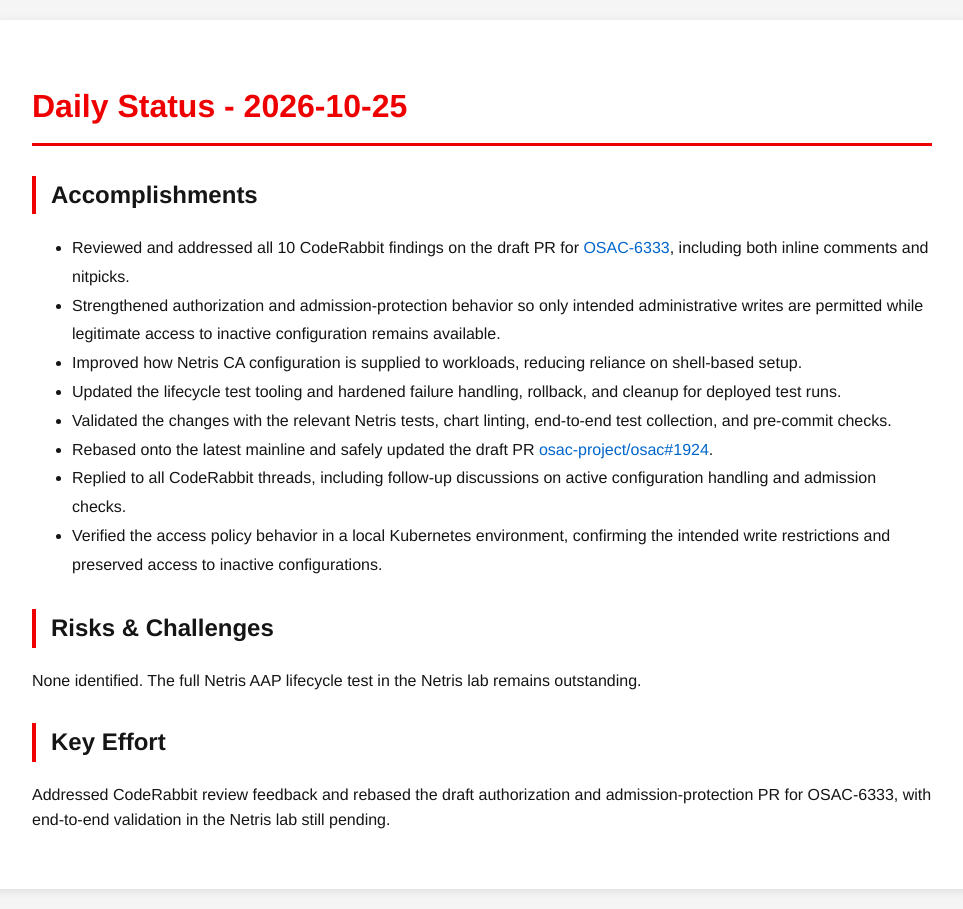
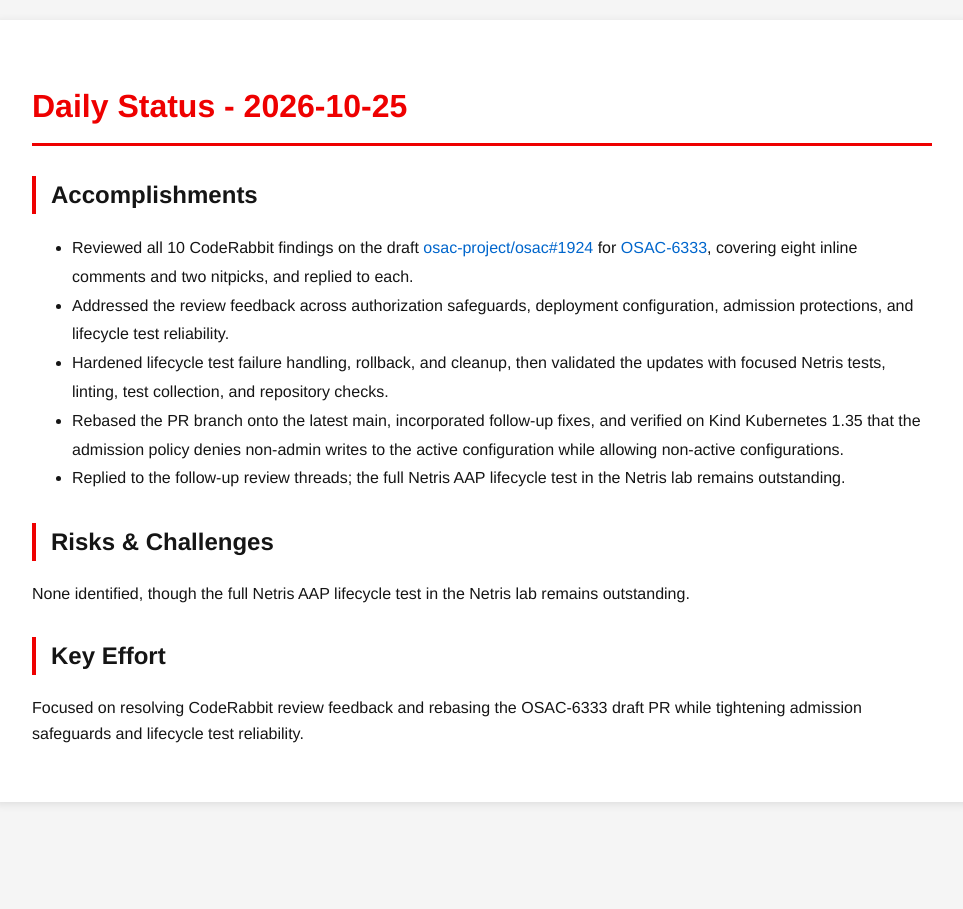
Before and after one commit to tzvatot/daily-status, a Jekyll site: the page built from 2026-10-25.md, in a window 1280 px wide. Shown: the whole page, without its empty margins (158-1121 px from the left). Built offline with Jekyll 4.4.1, drawn with Linux system fonts in a browser that asks for light colours.

Commit message:
Daily status update - 2026-10-25

```diff
--- a/2026-10-25.md
+++ b/2026-10-25.md
@@ -7,17 +7,14 @@
 # Daily Status - 2026-10-25
 
 ## Accomplishments
-- Reviewed and addressed all 10 CodeRabbit findings on the draft PR for [OSAC-6333](https://redhat.atlassian.net/browse/OSAC-6333), including both inline comments and nitpicks.
-- Strengthened authorization and admission-protection behavior so only intended administrative writes are permitted while legitimate access to inactive configuration remains available.
-- Improved how Netris CA configuration is supplied to workloads, reducing reliance on shell-based setup.
-- Updated the lifecycle test tooling and hardened failure handling, rollback, and cleanup for deployed test runs.
-- Validated the changes with the relevant Netris tests, chart linting, end-to-end test collection, and pre-commit checks.
-- Rebased onto the latest mainline and safely updated the draft PR [osac-project/osac#1924](https://github.com/osac-project/osac/pull/1924).
-- Replied to all CodeRabbit threads, including follow-up discussions on active configuration handling and admission checks.
-- Verified the access policy behavior in a local Kubernetes environment, confirming the intended write restrictions and preserved access to inactive configurations.
+- Reviewed all 10 CodeRabbit findings on the draft [osac-project/osac#1924](https://github.com/osac-project/osac/pull/1924) for [OSAC-6333](https://redhat.atlassian.net/browse/OSAC-6333), covering eight inline comments and two nitpicks, and replied to each.
+- Addressed the review feedback across authorization safeguards, deployment configuration, admission protections, and lifecycle test reliability.
+- Hardened lifecycle test failure handling, rollback, and cleanup, then validated the updates with focused Netris tests, linting, test collection, and repository checks.
+- Rebased the PR branch onto the latest main, incorporated follow-up fixes, and verified on Kind Kubernetes 1.35 that the admission policy denies non-admin writes to the active configuration while allowing non-active configurations.
+- Replied to the follow-up review threads; the full Netris AAP lifecycle test in the Netris lab remains outstanding.
 
 ## Risks & Challenges
-None identified. The full Netris AAP lifecycle test in the Netris lab remains outstanding.
+None identified, though the full Netris AAP lifecycle test in the Netris lab remains outstanding.
 
 ## Key Effort
-Addressed CodeRabbit review feedback and rebased the draft authorization and admission-protection PR for OSAC-6333, with end-to-end validation in the Netris lab still pending.
+Focused on resolving CodeRabbit review feedback and rebasing the OSAC-6333 draft PR while tightening admission safeguards and lifecycle test reliability.
```
